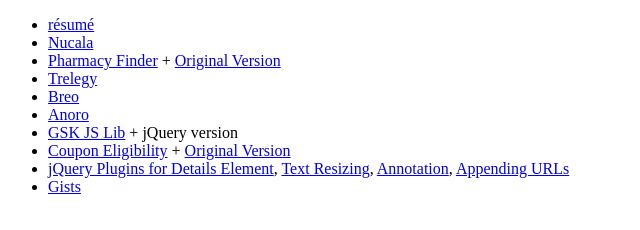
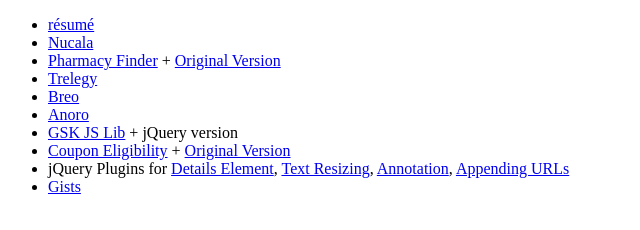
Before and after one commit to cuadra/cuadra.github.io, a website: page index.html in a window 1280 px wide. Shown: the whole page, without its empty margins (0-640 px from the left). Drawn offline with Linux system fonts and the light colour scheme.

Commit message:
Moved anchor start

```diff
--- a/index.html
+++ b/index.html
@@ -16,7 +16,7 @@
 		<li><a href="https://github.com/cuadra/anoro">Anoro</a></li>
 		<li><a href="https://github.com/cuadra/gsk-javascript">GSK JS Lib</a> + jQuery version</li>
 		<li><a href="https://github.com/cuadra/coupon-eligibility">Coupon Eligibility</a> + <a href="https://github.com/cuadra/Eligibility-Screener">Original Version</a></li>
-		<li><a href="https://github.com/cuadra/jquery-details">jQuery Plugins for Details Element</a>, <a href="https://github.com/cuadra/jquery-text-resizer">Text Resizing</a>, <a href="https://github.com/cuadra/jquery-annotate">Annotation</a>, <a href="https://github.com/cuadra/jquery-append-urls">Appending URLs</a></li>
+		<li>jQuery Plugins for <a href="https://github.com/cuadra/jquery-details">Details Element</a>, <a href="https://github.com/cuadra/jquery-text-resizer">Text Resizing</a>, <a href="https://github.com/cuadra/jquery-annotate">Annotation</a>, <a href="https://github.com/cuadra/jquery-append-urls">Appending URLs</a></li>
 		<li><a href="https://gist.github.com/cuadra">Gists</a></li>
 	</ul>
 </body>
```
